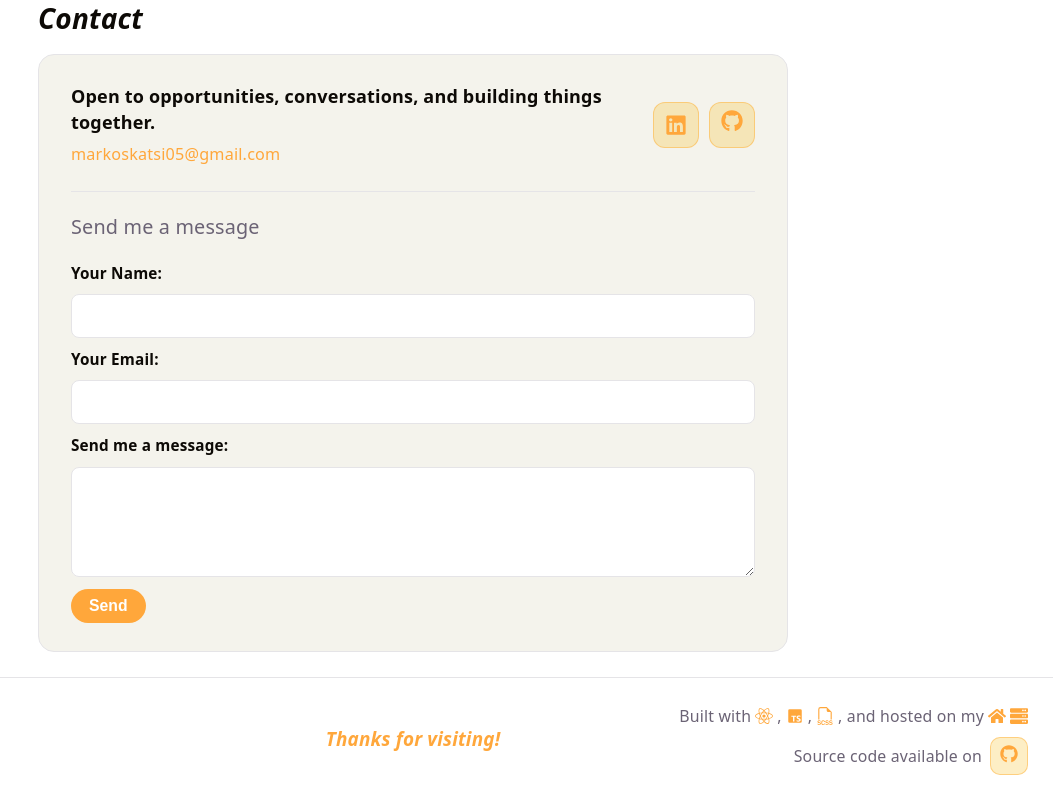
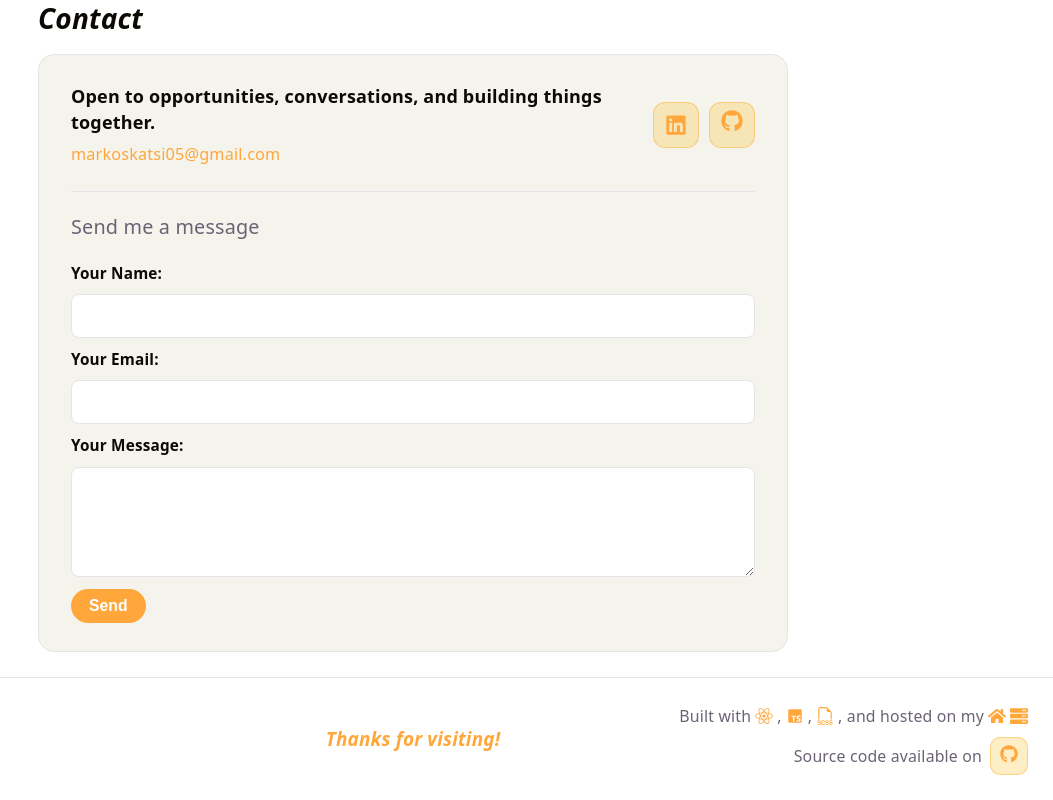
Before and after one commit to markoskatsi/mark0scom, a React (Vite) app: page / in a window 1280 px wide. Shown: the part 2476-3276 px from the top of the page, without its empty margins (227-1280 px from the left). Built offline with nearby package versions, Linux system fonts and the light colour scheme; no server answers.

Commit message:
changed to Your Message:

```diff
--- a/src/entities/contact/ContactForm.tsx
+++ b/src/entities/contact/ContactForm.tsx
@@ -33,7 +33,7 @@ export const ContactForm = () => {
       <input type="text" id="name" name="name" required />
       <label htmlFor="email">Your Email:</label>
       <input type="email" id="email" name="email" required />
-      <label htmlFor="message">Send me a message:</label>
+      <label htmlFor="message">Your Message:</label>
       <textarea id="message" name="message" rows={4} required />
       {status === "sent" && (
         <p className="form-status success">Message sent!</p>
```
